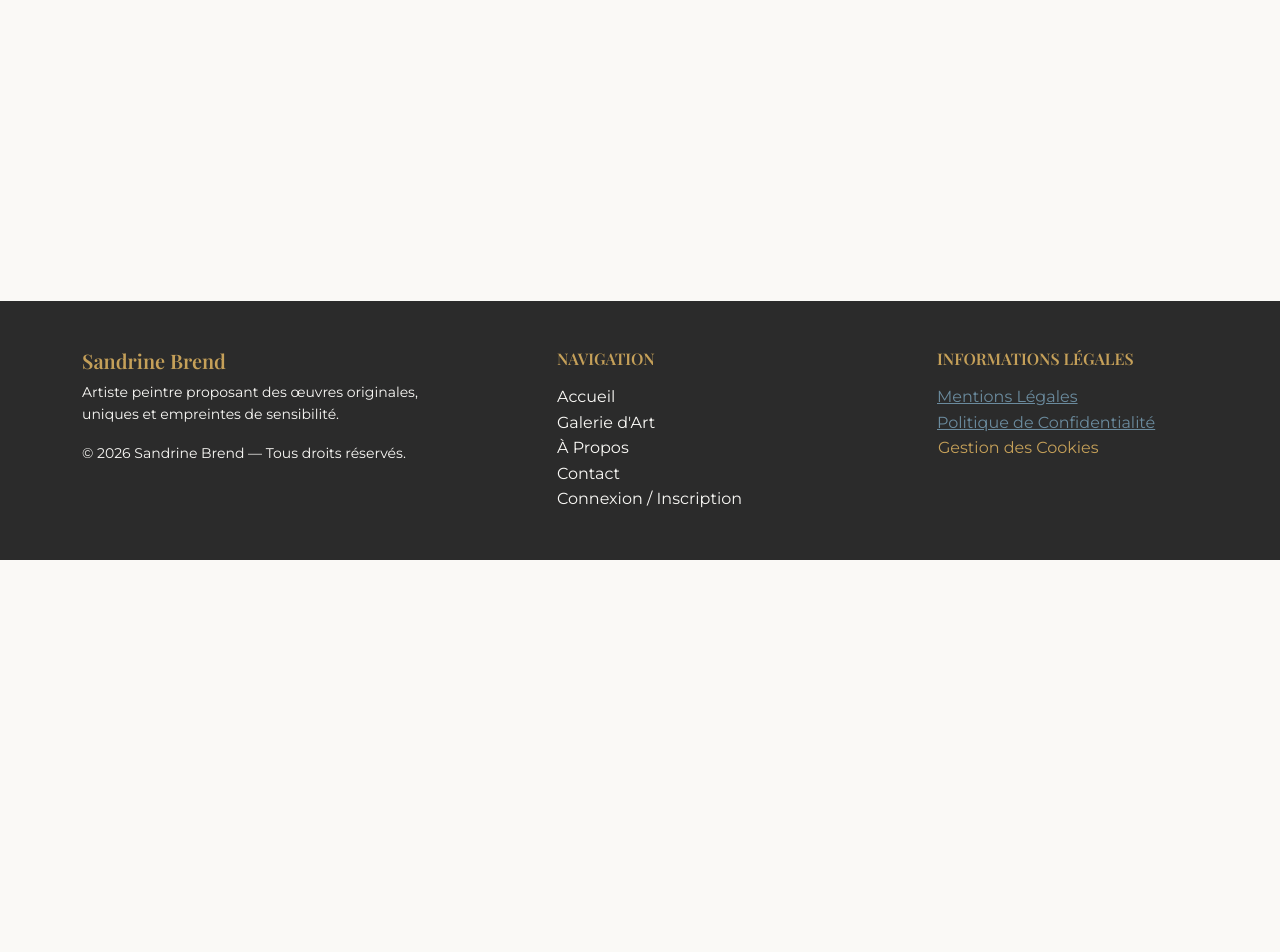
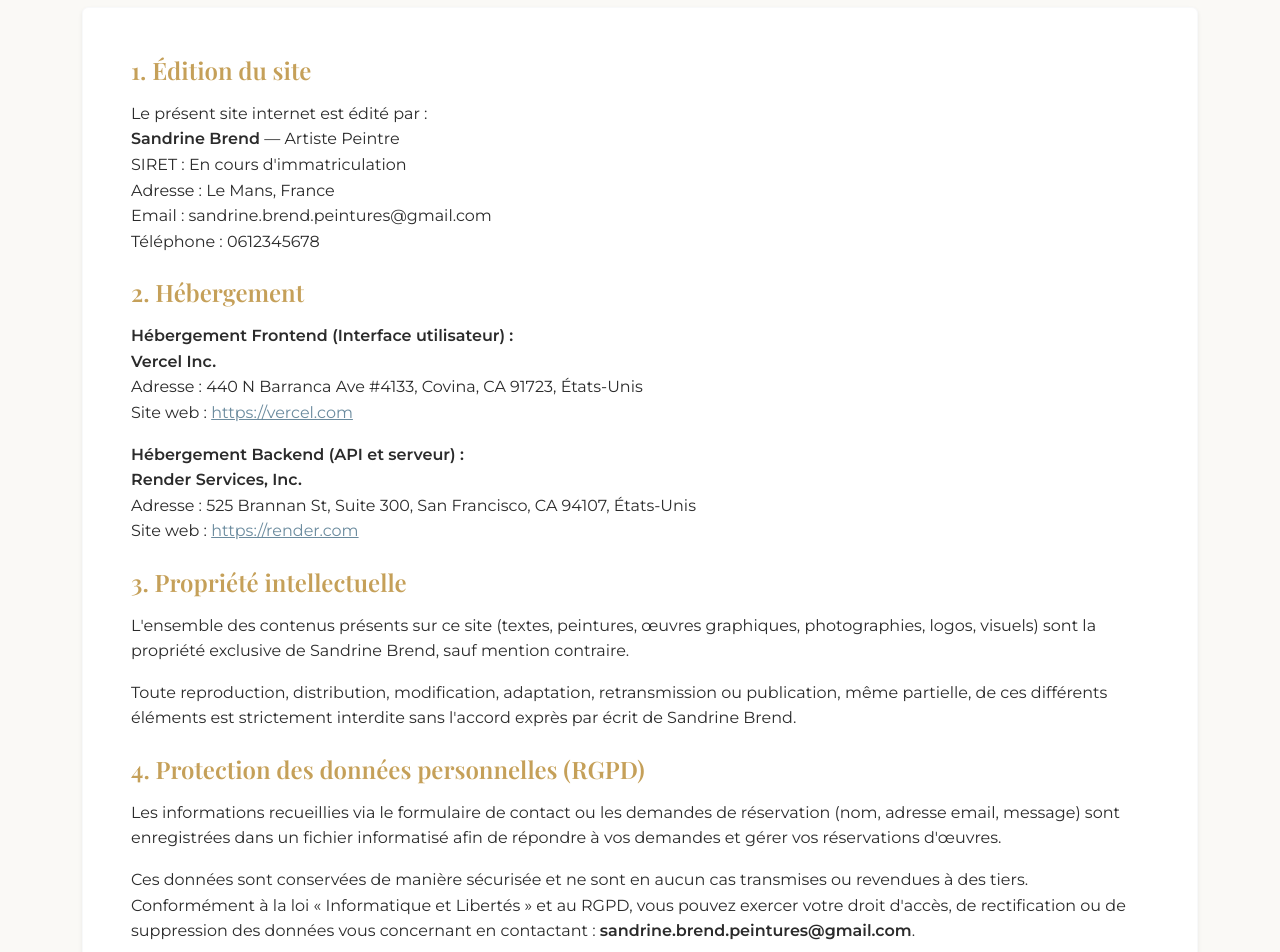
Before and after one commit to gaelledevweb/sandrine-brend, a React (Vite) app in the folder client/: page /mentions-legales in a window 1280 px wide. Shown: the part 240-1192 px from the top of the page. Before the commit the page ends 800 px from the top, so only its background shows below. Built offline with nearby package versions, Linux system fonts and the light colour scheme.

Commit message:
Mentions légales

```diff
--- a/client/src/App.jsx
+++ b/client/src/App.jsx
@@ -14,6 +14,7 @@ import UserReservations from './pages/UserReservations';
 import Admin from './pages/Admin';
 import About from './pages/About';
 import Contact from './pages/Contact';
+import Legal from './pages/Legal';
 
 function App() {
   return (
@@ -32,6 +33,7 @@ function App() {
               <Route path="/admin" element={<Admin />} />
               <Route path="/about" element={<About />} />
               <Route path="/contact" element={<Contact />} />
+              <Route path="/mentions-legales" element={<Legal />} />
             </Routes>
           </main>
           <Footer />
--- /dev/null
+++ b/client/src/pages/Legal.jsx
@@ -0,0 +1,69 @@
+import React from 'react';
+import { Container } from 'react-bootstrap';
+
+const Legal = () => {
+    return (
+        <Container className="py-5" style={{ minHeight: '80vh' }}>
+            <h1 className="font-serif mb-4 text-center">Mentions Légales</h1>
+
+            <div className="bg-white p-4 p-md-5 rounded shadow-sm border border-light">
+                <section className="mb-4">
+                    <h2 className="h4 font-serif text-primary mb-3">1. Édition du site</h2>
+                    <p>
+                        Le présent site internet est édité par :<br />
+                        <strong>Sandrine Brend</strong> — Artiste Peintre<br />
+                        SIRET : En cours d'immatriculation<br />
+                        Adresse : Le Mans, France<br />
+                        Email : sandrine.brend.peintures@gmail.com<br />
+                        Téléphone : 0612345678
+                    </p>
+                </section>
+
+                <section className="mb-4">
+                    <h2 className="h4 font-serif text-primary mb-3">2. Hébergement</h2>
+                    <p>
+                        <strong>Hébergement Frontend (Interface utilisateur) :</strong><br />
+                        <strong>Vercel Inc.</strong><br />
+                        Adresse : 440 N Barranca Ave #4133, Covina, CA 91723, États-Unis<br />
+                        Site web : <a href="https://vercel.com" target="_blank" rel="noopener noreferrer">https://vercel.com</a>
+                    </p>
+                    <p className="mb-0">
+                        <strong>Hébergement Backend (API et serveur) :</strong><br />
+                        <strong>Render Services, Inc.</strong><br />
+                        Adresse : 525 Brannan St, Suite 300, San Francisco, CA 94107, États-Unis<br />
+                        Site web : <a href="https://render.com" target="_blank" rel="noopener noreferrer">https://render.com</a>
+                    </p>
+                </section>
+
+                <section className="mb-4">
+                    <h2 className="h4 font-serif text-primary mb-3">3. Propriété intellectuelle</h2>
+                    <p>
+                        L'ensemble des contenus présents sur ce site (textes, peintures, œuvres graphiques, photographies, logos, visuels) sont la propriété exclusive de Sandrine Brend, sauf mention contraire.
+                    </p>
+                    <p>
+                        Toute reproduction, distribution, modification, adaptation, retransmission ou publication, même partielle, de ces différents éléments est strictement interdite sans l'accord exprès par écrit de Sandrine Brend.
+                    </p>
+                </section>
+
+                <section className="mb-4">
+                    <h2 className="h4 font-serif text-primary mb-3">4. Protection des données personnelles (RGPD)</h2>
+                    <p>
+                        Les informations recueillies via le formulaire de contact ou les demandes de réservation (nom, adresse email, message) sont enregistrées dans un fichier informatisé afin de répondre à vos demandes et gérer vos réservations d'œuvres.
+                    </p>
+                    <p>
+                        Ces données sont conservées de manière sécurisée et ne sont en aucun cas transmises ou revendues à des tiers. Conformément à la loi « Informatique et Libertés » et au RGPD, vous pouvez exercer votre droit d'accès, de rectification ou de suppression des données vous concernant en contactant : <strong>sandrine.brend.peintures@gmail.com</strong>.
+                    </p>
+                </section>
+
+                <section className="mb-0">
+                    <h2 className="h4 font-serif text-primary mb-3">5. Cookies</h2>
+                    <p className="mb-0">
+                        Ce site n'utilise pas de cookies publicitaires ou de traçage commercial à des fins de ciblage. Seuls des cookies strictement nécessaires au bon fonctionnement de la navigation ou de la session peuvent être déposés.
+                    </p>
+                </section>
+            </div>
+        </Container>
+    );
+};
+
+export default Legal;
```
